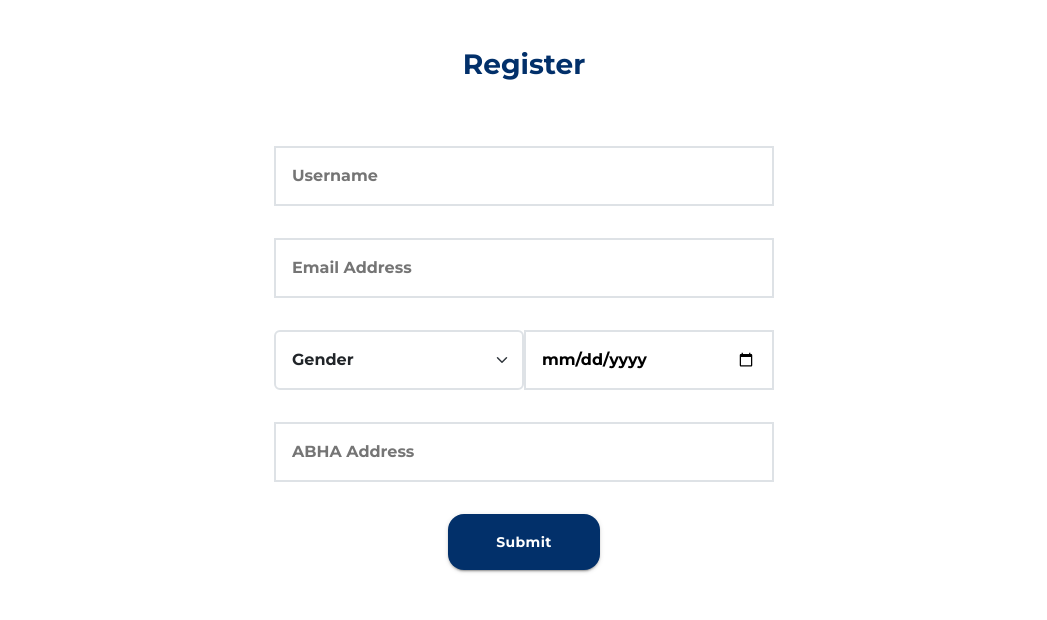
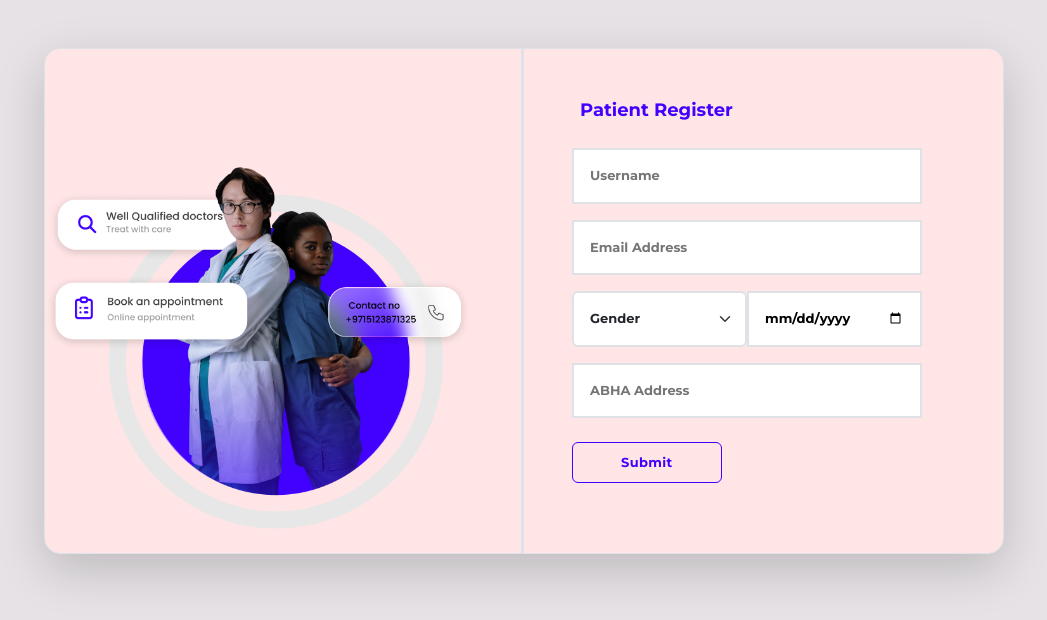
Before and after one commit to jainavsanghvi10/ABDM-Integrated-HIS, a React (Create React App) app: page /patient/register in a window 1280 px wide. Shown: the top 620 px of the page, without its empty margins (116-1163 px from the left). Built offline with nearby package versions, Linux system fonts and the light colour scheme.

Commit message:
Patient Register UI update

```diff
--- a/src/components/Patient/PatientRegister.js
+++ b/src/components/Patient/PatientRegister.js
@@ -1,6 +1,7 @@
 import React, { useState } from 'react';
 import Button from '@mui/material/Button';
 import axios from 'axios';
+import hospitalImg from '../../assets/images/Group 160.png'
 
 const PatientRegister = () => {
     const [formData, setFormData] = useState({
@@ -18,7 +19,7 @@ const PatientRegister = () => {
 
     const handleSubmit = async () => {
         console.log(formData);
-        try{
+        try {
             const response = await axios.post(
                 'http://localhost:8086/registerPatient',
                 formData
@@ -31,32 +32,38 @@ const PatientRegister = () => {
     };
     return (
         // <>
-            <div className="container d-flex flex-column align-items-center p-5">
-                <h3 className="fw-bold font-blue mb-5">Register</h3>
+        <div className='py-5 bg-signup'>
+            <div className='d-flex w-75 mx-auto border shadow-lg rounded rounded-4' style={{ background: 'rgb(255, 229, 229)' }}>
+                <div className='w-50 d-flex align-items-center justify-content-center rounded-start-4 border-end border-3'>
+                    <img className='my-4 w-100' src={hospitalImg} />
+                </div>
+
+                <div className='container p-5 w-50'>
+                    <p className="fw-bold font-purple mb-3 ms-2" style={{fontSize:'large'}}>Patient Register</p>
                     {/* <label for="exampleFormControlInput1" class="form-label">Enter Mobile Number</label> */}
-                <input type="text" className="my-3 p-3 border border-2 fw-bold" style={{ width: '500px' }} id="username" onChange={handleChange} placeholder="Username">
+                    <input type="text" className="my-2 p-3 border border-2 fw-bold" style={{ width: '350px', fontSize:'small' }} id="username" onChange={handleChange} placeholder="Username">
                     </input>
-                <input type="text" className="my-3 p-3 border border-2 fw-bold" style={{ width: '500px' }} id="email" onChange={handleChange} placeholder="Email Address">
+                    <input type="text" className="my-2 p-3 border border-2 fw-bold" style={{ width: '350px', fontSize:'small' }} id="email" onChange={handleChange} placeholder="Email Address">
                     </input>
 
 
 
                     <div className='d-flex'>
-                    <select className="form-select my-3 p-3 border-2 fw-bold" style={{ width: '250px' }} aria-label="Default select example" onChange={handleChange} value={formData['gender']} id='gender'>
+                        <select className="form-select my-2 p-3 border-2 fw-bold" style={{ width: '175px', fontSize:'small' }} aria-label="Default select example" onChange={handleChange} value={formData['gender']} id='gender'>
                             <option value="" selected>Gender</option>
                             <option value="Male">Male</option>
                             <option value="Female">Female</option>
                         </select>
 
-                    <input type="date" className="my-3 p-3 border border-2 fw-bold" style={{ width: '250px' }} id="dob" onChange={handleChange}>
+                        <input type="date" className="my-2 p-3 border border-2 fw-bold" style={{ width: '175px', fontSize:'small' }} id="dob" onChange={handleChange}>
                         </input>
 
                     </div>
 
-                <input type="text" className="my-3 p-3 border border-2  fw-bold" style={{ width: '500px' }} id="abhaAddress" placeholder="ABHA Address" onChange={handleChange}>
+                    <input type="text" className="my-2 p-3 border border-2  fw-bold" style={{ width: '350px', fontSize:'small' }} id="abhaAddress" placeholder="ABHA Address" onChange={handleChange}>
                     </input>
 
-                <Button variant="contained" style={{ backgroundColor: 'rgb(2,48,106)' }} className='my-3 fw-bold p-3 px-5 text-capitalize rounded-4' onClick={handleSubmit}>Submit</Button>
+                    <Button variant="outlined" size='small' style={{color: '#4200FF', borderColor:'#4200FF', fontSize:'small' }} className='my-3 fw-bold p-2 px-5 text-capitalize rounded-2' onClick={handleSubmit}>Submit</Button>
 
                     {/* <div className='d-flex'>
                     <select class="form-select my-3 p-3 border-2 fw-bold" style={{ width: '166px' }} aria-label="Default select example">
@@ -91,6 +98,8 @@ const PatientRegister = () => {
                 </div> */}
 
                 </div>
+            </div>
+        </div>
         // </>
     )
 }
```
Lines whose indentation alone changed are shown as unchanged.
